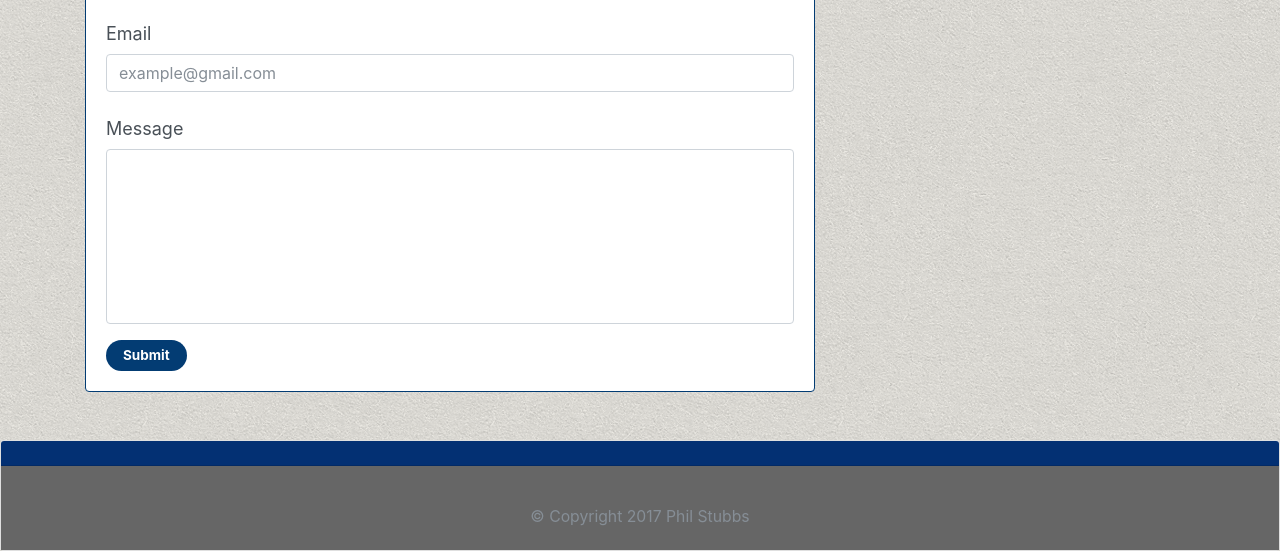
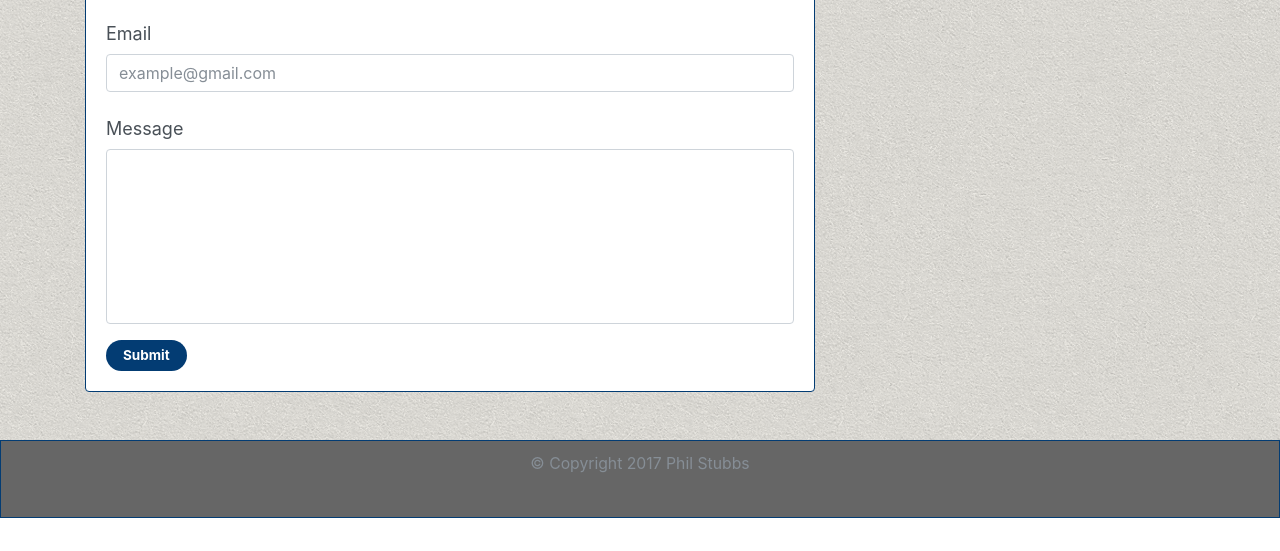
Before and after one commit to philipstubbs13/Bootstrap-Portfolio, a plain HTML site: page contact.html in a window 1280 px wide. Shown: the part 323-874 px from the top of the page. After the commit the page ends 841 px from the top, so only its background shows below. Drawn offline with nearby package versions, Linux system fonts and the light colour scheme.

Commit message:
added sticky footer

```diff
--- a/contact.html
+++ b/contact.html
@@ -100,11 +100,12 @@
 <!--Footer/Copyright -->
   <div class="row">
     <div class="col-md-12 sticky-top">
-      <div class="card">
-        <h4 class="card-header footer-border"></h4>
-          <div class="card-body footer">
-            <p class="card-text text-white text-center text-muted pt-3"><small>&copy; Copyright 2017 Phil Stubbs</small></p>
-          </div>
-      </div>
+        <footer class="footer border border-info">
+            <div class="container">
+            <p class="text-white text-center text-muted pt-2 pb-4"><small>&copy; Copyright 2017 Phil Stubbs</small></p>
+            </div>
+        </footer>
+
+    </div>
   </div>
 </body>
```
Also changed, not shown: index.html (+8 -1 lines), portfolio.html (+9 -1 lines).
